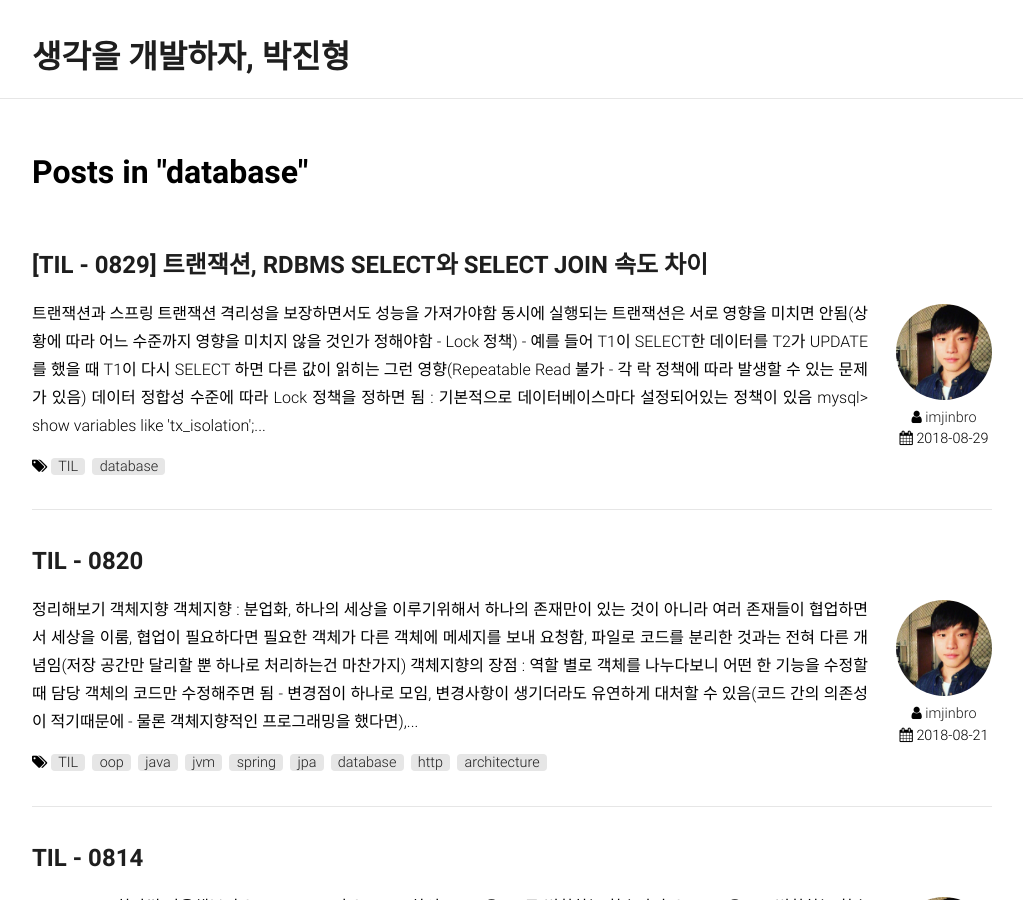
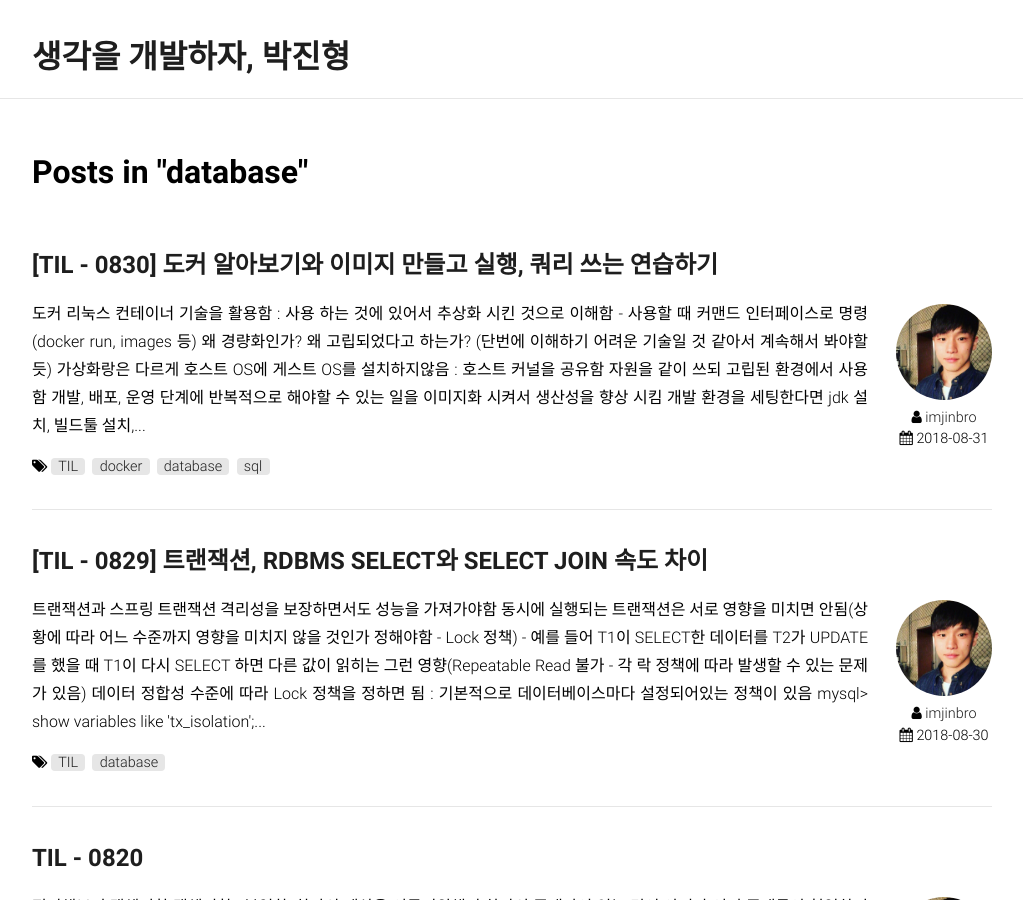
Before and after one commit to imjinbro/imjinbro.github.io, a Jekyll site: the page built from _tags/database.md, in a window 1280 px wide and 900 px high. Shown: the whole window, without its empty margins (128-1151 px from the left). Built offline with Jekyll 4.4.1, drawn with Linux system fonts in a browser that asks for light colours; nearby versions of some CDN libraries; some web fonts are replaced.

Commit message:
upload 8/30 TIL and change 8/29 upload time

```diff
--- a/_posts/2018-08-29-TIL.md
+++ b/_posts/2018-08-29-TIL.md
@@ -1,7 +1,7 @@
 ---
 title: '[TIL - 0829] 트랜잭션, RDBMS SELECT와 SELECT JOIN 속도 차이'
 author: imjinbro
-date: 2018-08-29 01:04
+date: 2018-08-30 01:04
 tags: [TIL, database]
 comments: true
 sitemap :
--- /dev/null
+++ b/_posts/2018-08-30-TIL.md
@@ -0,0 +1,87 @@
+---
+title: '[TIL - 0830] 도커 알아보기와 이미지 만들고 실행, 쿼리 쓰는 연습하기'
+author: imjinbro
+date: 2018-08-31 00:14
+tags: [TIL, docker, database, sql]
+comments: true
+sitemap :
+  changefreq : daily
+  priority : 1.0
+---
+
+## 도커
+* 리눅스 컨테이너 기술을 활용함 : 사용 하는 것에 있어서 추상화 시킨 것으로 이해함 - 사용할 때 커맨드 인터페이스로 명령(docker run, images 등)
+* 왜 경량화인가? 왜 고립되었다고 하는가? (단번에 이해하기 어려운 기술일 것 같아서 계속해서 봐야할 듯)
+  * 가상화랑은 다르게 호스트 OS에 게스트 OS를 설치하지않음 : 호스트 커널을 공유함
+  * 자원을 같이 쓰되 고립된 환경에서 사용함
+
+* 개발, 배포, 운영 단계에 반복적으로 해야할 수 있는 일을 이미지화 시켜서 생산성을 향상 시킴
+  * 개발 환경을 세팅한다면 jdk 설치, 빌드툴 설치, 디펜던시 설치, 환경 변수 세팅 등 해야할 일이 많은데 이미지로 만들고, 실행(컨테이너화)하면 끝 : N대로 늘렸을 때 매번 같은 환경 구성과 코드 내려받기 등을 하지않고도 이미지 pull -> run
+
+* 단점은 뭐가 있지? - 파악해보기
+* 실행
+  * docker run 이미지 : 입력하면 해당 이미지가 있는지 체크하고, 없다면 docker hub에서 내려받고 실행시킴
+
+~~~
+> docker run hello-world
+
+Unable to find image 'hello-world:latest' locally
+latest: Pulling from library/hello-world
+9db2ca6ccae0: Pull complete
+Status: Downloaded newer image for hello-world:latest
+
+Hello from Docker!
+This message shows that your installation appears to be working correctly.
+~~~
+
+* 이미지화 해보기 : [docker docs에 나와있는 예제](https://docs.docker.com/get-started/part2/#build-the-app)를 먼저 활용해봄
+  1. Dockerfile(파일명) 만들기
+  2. 이미지 빌드 : docker build -t 이름 빌드_파일_경로
+  3. docker images로 이미지 생성되었는지 체크
+  4. docker run -d -p 호스트포트:컨테이너포트 이미지명 (p : 포트 바인드 설정, d : 백그라운드 실행)
+  5. DockerHub도 사용해서 이미지 공유하는 것도 해보기 : Docker Hub에 업로드 후 pull 받고 run 시키면 따로 환경세팅없이 똑같이 실행가능! - 패키징(이미지) 되어있는 것을 그대로 실행시킴(컨테이너화)
+
+~~~
+/* 실행 후 API 요청 결과 */
+Hello World!
+Hostname: 8f92d0eb1a86
+Visits: cannot connect to Redis, counter disabled
+~~~
+
+## 데이터베이스
+### JOIN
+* Outer Join과 Inner Join
+  * Outer Join은 방향에 따라 한 쪽 방향 데이터는 모두 출력되고, 한 쪽은 ON 조건에 맞는 데이터만 출력 나머지는 Null : 조건에 맞는 데이터만이 아니라 한 쪽은 모두 출력되기를 원할 때(nullable한 데이터까지 고려)
+  * Inner Join 두 테이블 모두 ON 조건에 맞는 데이터만 출력 : 교집합
+
+* LEFT, RIGHT OUTER JOIN과 LEFT JOIN, RIGHT JOIN 완전 같은 쿼리 : OUTER를 생략함
+
+### GROUP BY
+* 특정 컬럼의 데이터를 기준으로 그룹핑함
+* 테스트 테이블 생성
+
+~~~
++---------+-------------+------+-----+---------+----------------+
+| Field   | Type        | Null | Key | Default | Extra          |
++---------+-------------+------+-----+---------+----------------+
+| id      | int(11)     | NO   | PRI | NULL    | auto_increment |
+| name    | varchar(16) | NO   |     | NULL    |                |
+| country | varchar(16) | NO   |     | NULL    |                |
++---------+-------------+------+-----+---------+----------------+
+~~~
+
+* 그룹핑
+
+~~~
+> SELECT country, count(*) as countOfCountry from Customers GROUP BY country;
++---------+----------------+
+| country | countOfCountry |
++---------+----------------+
+| Korea   |              2 |
+| Mexico  |              1 |
+| Spain   |              1 |
+| UK      |              2 |
++---------+----------------+
+~~~
+
+* [쿼리 전체 공부 참고](https://www.w3schools.com/sql/default.asp)
```
